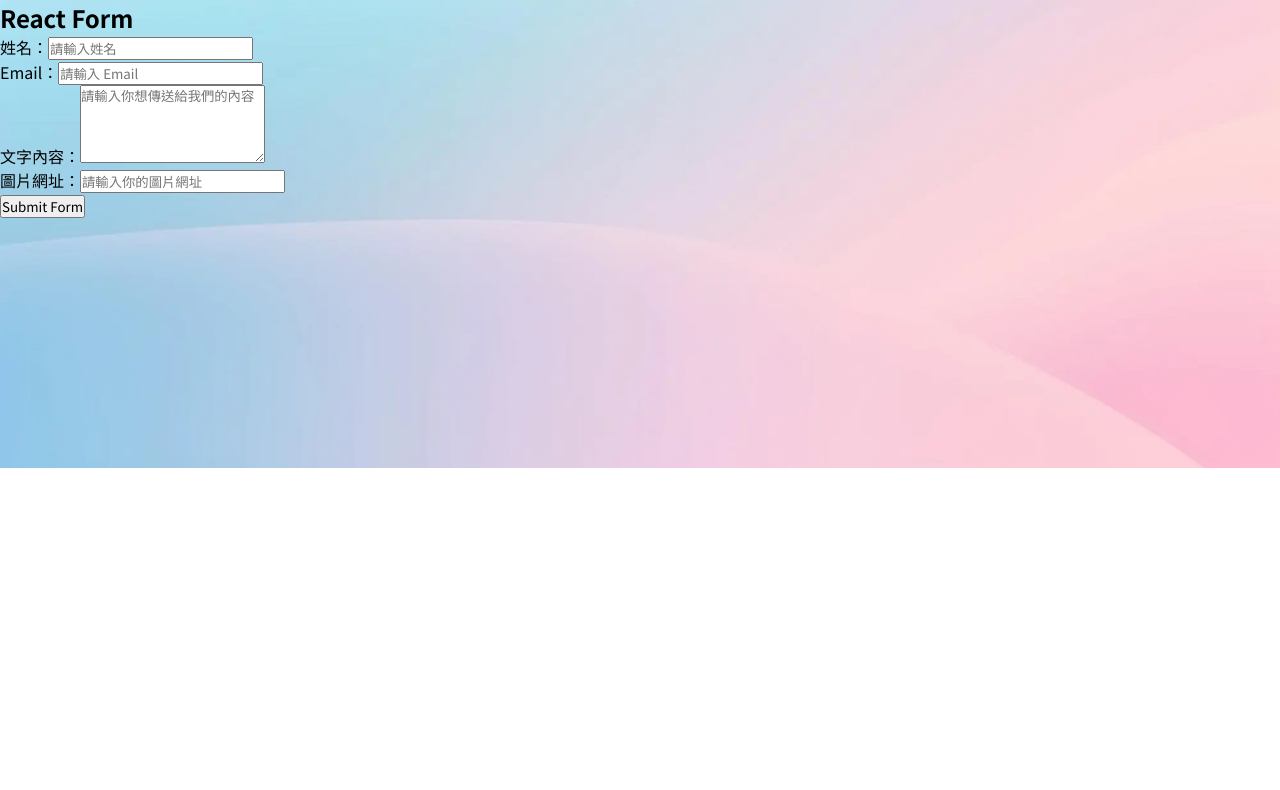
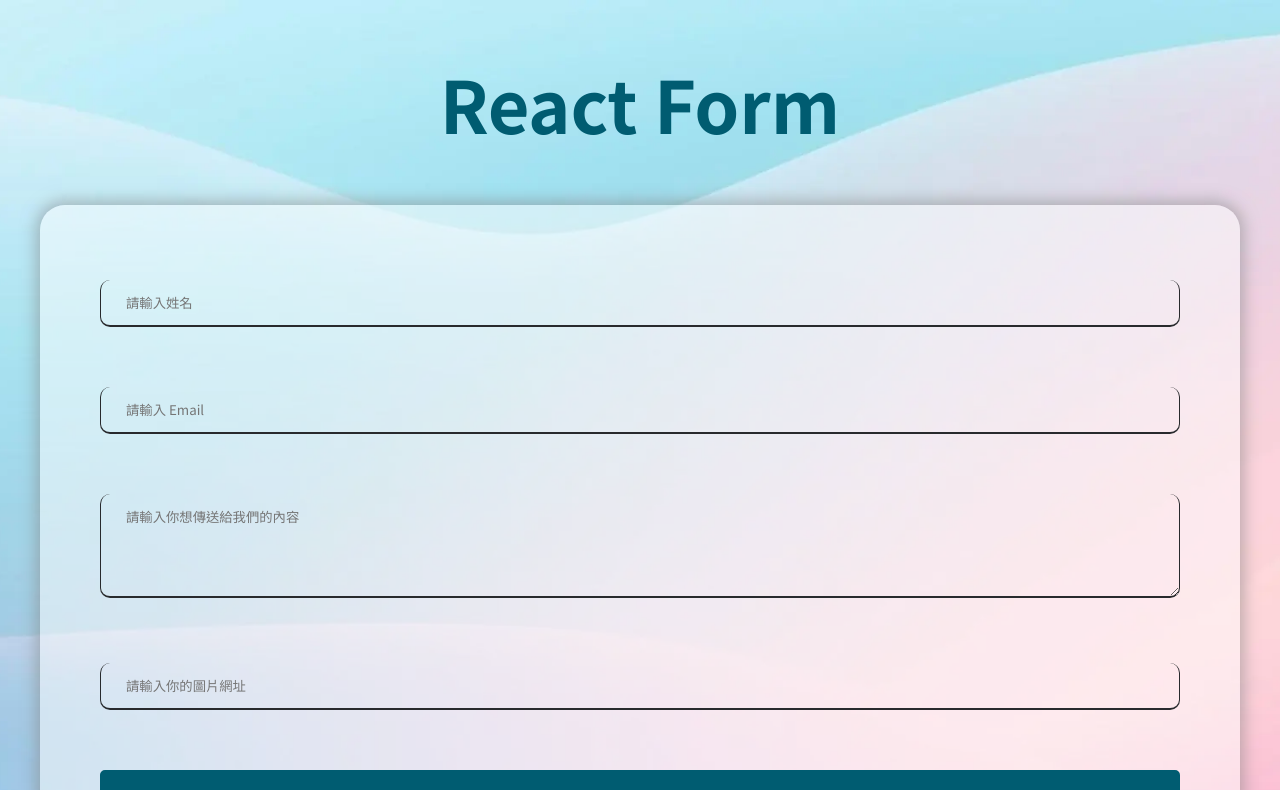
Before and after one commit to happyloa/React-Form, a React (Create React App) app: page / in a window 1280 px wide. Shown: the top 790 px of the page. Built offline with nearby package versions, Linux system fonts and the light colour scheme.

Commit message:
feat: 新增樣式

```diff
--- a/src/components/Form/Form.css
+++ b/src/components/Form/Form.css
@@ -0,0 +1,65 @@
+h2 {
+  color: #005c71;
+  font-size: 72px;
+  text-align: center;
+  margin: 50px 0px;
+}
+
+form {
+  background-color: #ffffff80;
+  border-radius: 25px;
+  box-shadow: 0px 0px 15px 4px rgba(128, 128, 128, 0.5);
+  display: flex;
+  justify-content: center;
+  align-items: center;
+  flex-direction: column;
+  gap: 60px;
+  margin: 50px auto;
+  padding: 75px 60px;
+  max-width: 1200px;
+}
+
+form div {
+  width: 100%;
+}
+
+label {
+  display: none;
+}
+
+input,
+textarea {
+  border: 0px;
+  border-left: 1px solid #282a2d;
+  border-right: 1px solid #282a2d;
+  border-bottom: 2px solid #282a2d;
+  border-radius: 10px;
+  background-color: #00000000;
+  color: #005c71;
+  width: 100%;
+  padding: 13px 25px;
+}
+
+input:focus,
+textarea:focus {
+  outline: none;
+}
+
+button {
+  width: 100%;
+  border: 3px solid #005c71;
+  border-radius: 5px;
+  background-color: #005c71;
+  color: #fff;
+  cursor: pointer;
+  font-size: 18px;
+  font-weight: bold;
+  padding: 13px 25px;
+  transition: all 0.3s ease-in;
+}
+
+button:hover {
+  border: 3px solid #005c71;
+  background-color: #00000000;
+  color: #005c71;
+}
```
